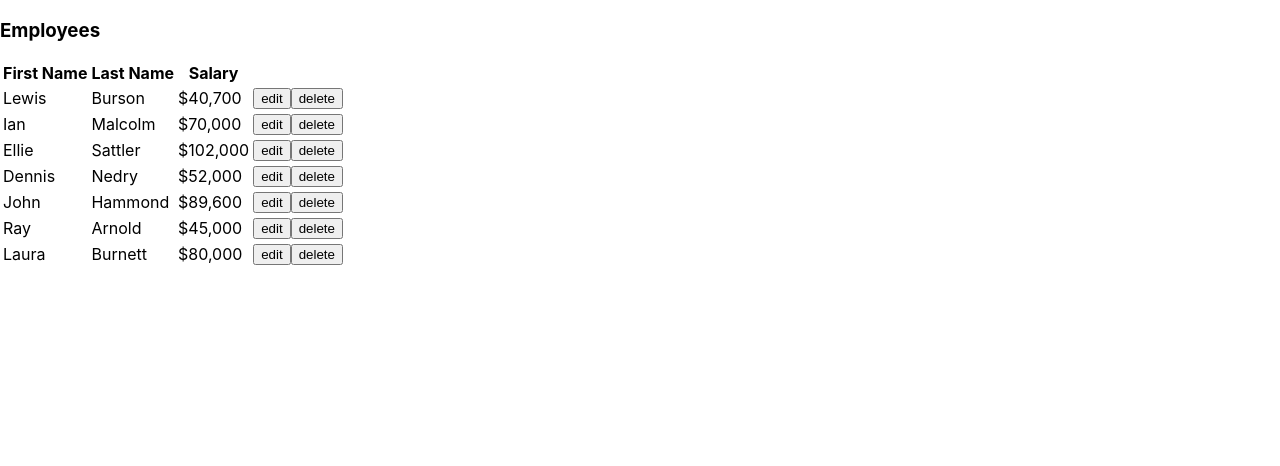
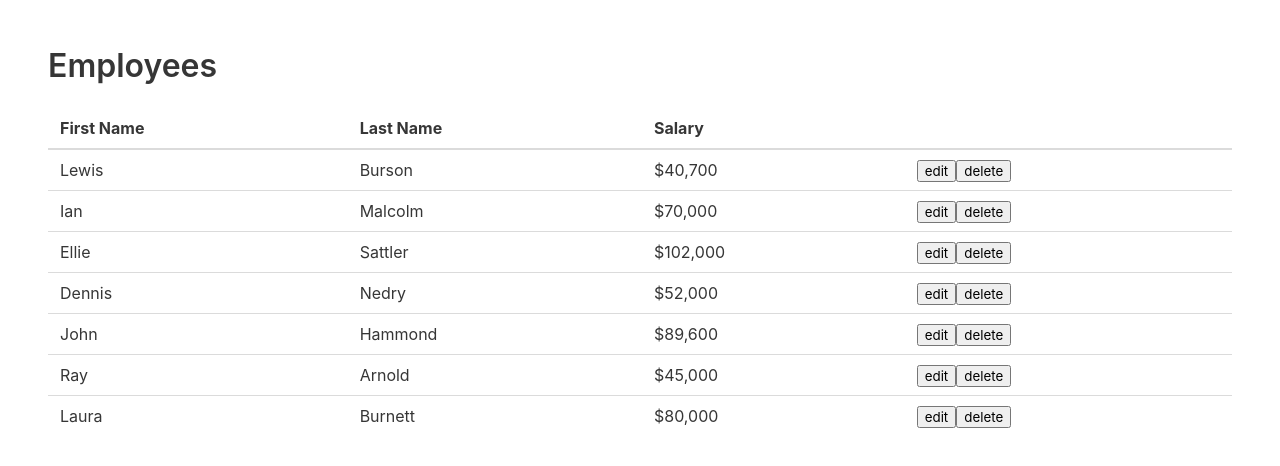
Before and after one commit to tripleboba/ecapital-take-home, a React (Create React App) app: page / in a window 1280 px wide. Shown: the top 466 px of the page. Built offline with nearby package versions, Linux system fonts and the light colour scheme.

Commit message:
style table

```diff
--- a/package.json
+++ b/package.json
@@ -6,10 +6,11 @@
     "@testing-library/jest-dom": "^5.16.4",
     "@testing-library/react": "^13.3.0",
     "@testing-library/user-event": "^13.5.0",
+    "bulma": "^0.9.4",
     "react": "^18.2.0",
     "react-currency-format": "^1.1.0",
     "react-dom": "^18.2.0",
-    "react-scripts": "^2.1.3",
+    "react-scripts": "^5.0.1",
     "web-vitals": "^2.1.4"
   },
   "scripts": {
--- a/public/index.html
+++ b/public/index.html
@@ -9,6 +9,7 @@
       name="description"
       content="Web site created using create-react-app"
     />
+    <meta name="viewport" content="width=device-width, initial-scale=1">
     <!-- <link rel="apple-touch-icon" href="%PUBLIC_URL%/logo192.png" /> -->
     <!--
       manifest.json provides metadata used when your web app is installed on a
--- a/src/App.js
+++ b/src/App.js
@@ -1,16 +1,12 @@
 import React from 'react';
 import './css/App.css';
 import Table from './components/Table';
-// import { useStateValue } from "./providers/StateProvider";
 
 export default function App() {
-  // const [{employeesList}] = useStateValue();
 
   return (
     <div className="App">
-      <Table
-      //  employeesList={employeesList}
-       />
+      <Table />
     </div>
   );
 }
--- a/src/components/Employee.js
+++ b/src/components/Employee.js
@@ -2,6 +2,7 @@ import React, { Fragment, useState } from 'react'
 import { useStateValue } from '../providers/StateProvider';
 import InlineForm from './InlineForm';
 import CurrencyFormat from 'react-currency-format';
+
 
 function Employee(props) {
   const { id, ...employee} = props;
@@ -50,7 +51,8 @@ function Employee(props) {
           />
         </td>
         <td>
-          <button onClick={editEmployee}>edit</button>
+          <button
+          onClick={editEmployee}>edit</button>
           <button onClick={deleteEmployee}>delete</button>
         </td>
       </tr>
--- a/src/components/Table.js
+++ b/src/components/Table.js
@@ -6,7 +6,7 @@ import Form from './Form';
 function Table(props) {
 
   // const { employeesList } = props;
-  const [{employeesList}] = useStateValue();
+  const [{ employeesList }] = useStateValue();
   const listOfEmployees = employeesList.map((employee, index) => (
     <Employee
       key={index}
@@ -16,20 +16,23 @@ function Table(props) {
   ))
 
   return (
-    <div>
-      <h3>Employees</h3>
-      <table>
+    <div className="section">
+      <div className='table-container'>
+        <h3 className='title'>Employees</h3>
+        <table className='table is-fullwidth is-hoverable'>
           <thead>
             <tr>
               <th>First Name</th>
               <th>Last Name</th>
               <th>Salary</th>
+              <th></th>
             </tr>
           </thead>
           <tbody>
             {listOfEmployees}
           </tbody>
         </table>
+      </div>
       {/* <Form /> */}
     </div>
   )
--- a/src/css/App.css
+++ b/src/css/App.css
@@ -0,0 +1 @@
+@import 'bulma/css/bulma.css';
```
Also changed, not shown: 1 other file (tests, documents, lock files or other folders). Lines whose indentation alone changed are shown as unchanged.
